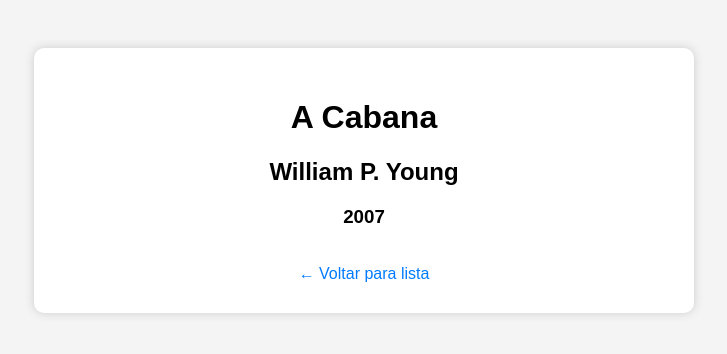
After one commit to thiagobellato/exercicio-python-poo, a Django app: page /livro/1/ in a window 1280 px wide. The commit adds this page. Shown: the top 354 px of the page, without its empty margins (276-1003 px from the left). Run offline with Django 5.2, Linux system fonts and the light colour scheme; data comes from the database, SQL or seed files in the repository.

Commit message:
feat(biblioteca): adicionar página de detalhes do livro
- cria rota para exibir detalhes de um livro pelo ID
- implementa view detalhes_livro
- adiciona template detalhe_livro.html
- ajusta lista de livros com link para página de detalhes
- exibe ano de publicação corretamente no detalhe

```diff
--- /dev/null
+++ b/biblioteca/biblioteca/templates/biblioteca/detalhe_livro.html
@@ -0,0 +1,49 @@
+<!DOCTYPE html>
+<html>
+<head>
+    <title>{{ livro.titulo }}</title>
+    <style>
+        body {
+            font-family: Arial;
+            background: #f4f4f4;
+            padding: 40px;
+        }
+
+        .card {
+            background: white;
+            max-width: 600px;
+            margin: auto;
+            padding: 30px;
+            border-radius: 10px;
+            box-shadow: 0 0 10px #ccc;
+            text-align: center;
+        }
+
+        img {
+            width: 200px;
+            margin-bottom: 20px;
+        }
+
+        a {
+            text-decoration: none;
+            color: #007bff;
+        }
+    </style>
+</head>
+<body>
+
+<div class="card">
+    {% if livro.capa %}
+        <img src="{{ livro.capa.url }}">
+    {% endif %}
+
+    <h1>{{ livro.titulo }}</h1>
+    <h2>{{ livro.autor }}</h2>
+    <h3>{{ livro.ano_publicacao }}</h3>
+
+    <br>
+    <a href="{% url 'listar_livros' %}">← Voltar para lista</a>
+</div>
+
+</body>
+</html>
--- a/biblioteca/biblioteca/views.py
+++ b/biblioteca/biblioteca/views.py
@@ -5,9 +5,10 @@ def home(request):
     return render(request, 'biblioteca/home.html')
 
 def listar_livros(request):
-    query = request.GET.get('q')
-    if query:
-        livros = Livro.objects.filter(titulo__icontains=query)
-    else:
-        livros = Livro.objects.all()
+    q = request.GET.get('q', '')
+    livros = Livro.objects.filter(titulo__icontains=q)
     return render(request, 'biblioteca/listar_livros.html', {'livros': livros})
+
+def detalhes_livro(request, id):
+    livro = Livro.objects.get(id=id)
+    return render(request, 'biblioteca/detalhe_livro.html', {'livro': livro})
--- a/biblioteca/biblioteca_django/urls.py
+++ b/biblioteca/biblioteca_django/urls.py
@@ -1,9 +1,10 @@
 from django.contrib import admin
 from django.urls import path
-from biblioteca.views import home, listar_livros
+from biblioteca.views import home, listar_livros, detalhes_livro
 
 urlpatterns = [
     path('admin/', admin.site.urls),
     path('', home, name='home'),
     path('livros/', listar_livros, name='listar_livros'),
+    path('livro/<int:id>/', detalhes_livro, name='detalhes_livro'),  # NOVA
 ]
```
Also changed, not shown: biblioteca/biblioteca/templates/biblioteca/listar_livros.html (+15 -1 lines).
